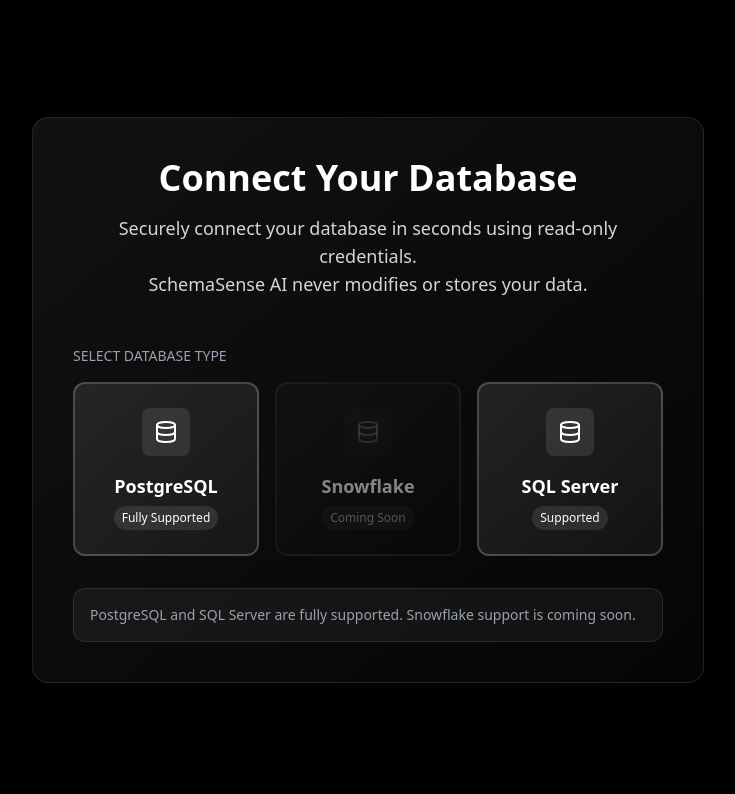
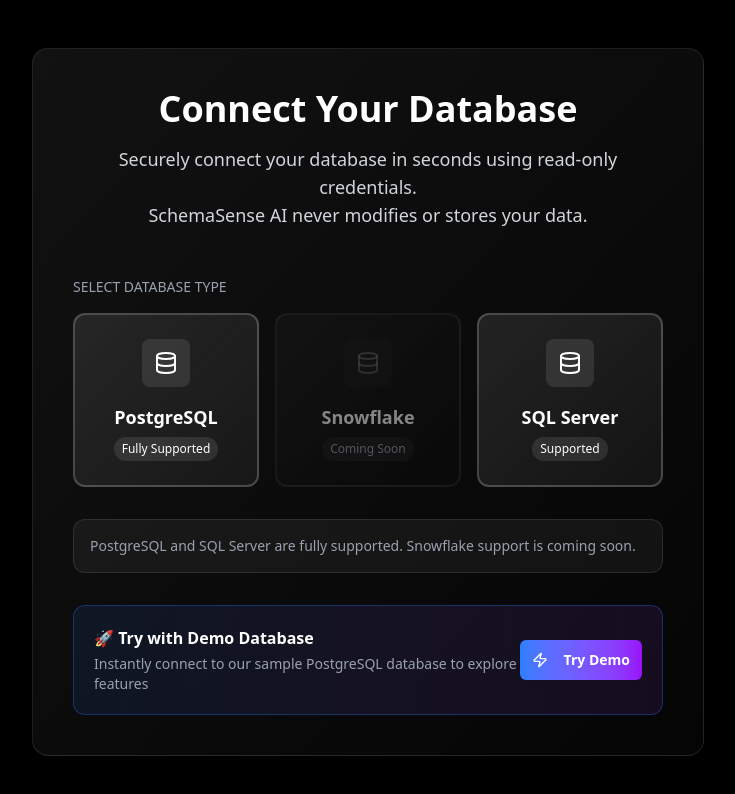
Before and after one commit to amitdevx/SchemaSense, a Next.js app: page /connect-database in a window 1280 px wide. Shown: the top 794 px of the page, without its empty margins (272-1007 px from the left). Built offline with nearby package versions, Linux system fonts and the light colour scheme.

Commit message:
feat: add Try Demo button to connect-database page
- Pre-fills demo PostgreSQL credentials on click
- Host: 4.240.95.115, DB: hackathon_db, User: stackops
- Auto-opens advanced options with olist schema filter
- Prominent gradient CTA on selection step

```diff
--- a/app/connect-database/page.tsx
+++ b/app/connect-database/page.tsx
@@ -264,6 +264,36 @@ export default function ConnectDatabasePage() {
                 <p className="text-gray-400 text-sm">
                   PostgreSQL and SQL Server are fully supported. Snowflake support is coming soon.
                 </p>
+              </div>
+
+              {/* Demo Button */}
+              <div className="bg-gradient-to-r from-blue-500/10 to-purple-500/10 border border-blue-500/30 rounded-xl p-5">
+                <div className="flex items-center justify-between">
+                  <div>
+                    <h3 className="text-white font-semibold mb-1">🚀 Try with Demo Database</h3>
+                    <p className="text-sm text-gray-400">Instantly connect to our sample PostgreSQL database to explore features</p>
+                  </div>
+                  <Button
+                    onClick={() => {
+                      setFormData({
+                        databaseType: "postgresql",
+                        host: "4.240.95.115",
+                        port: "5432",
+                        databaseName: "hackathon_db",
+                        username: "stackops",
+                        password: "demo@123",
+                        schemaFilter: "olist",
+                        connectionTimeout: "30",
+                      })
+                      setStep("credentials")
+                      setShowAdvanced(true)
+                    }}
+                    className="bg-gradient-to-r from-blue-500 to-purple-600 hover:from-blue-600 hover:to-purple-700 text-white font-semibold px-6 h-10 flex-shrink-0"
+                  >
+                    <Zap className="w-4 h-4 mr-2" />
+                    Try Demo
+                  </Button>
+                </div>
               </div>
             </div>
           )}
```
